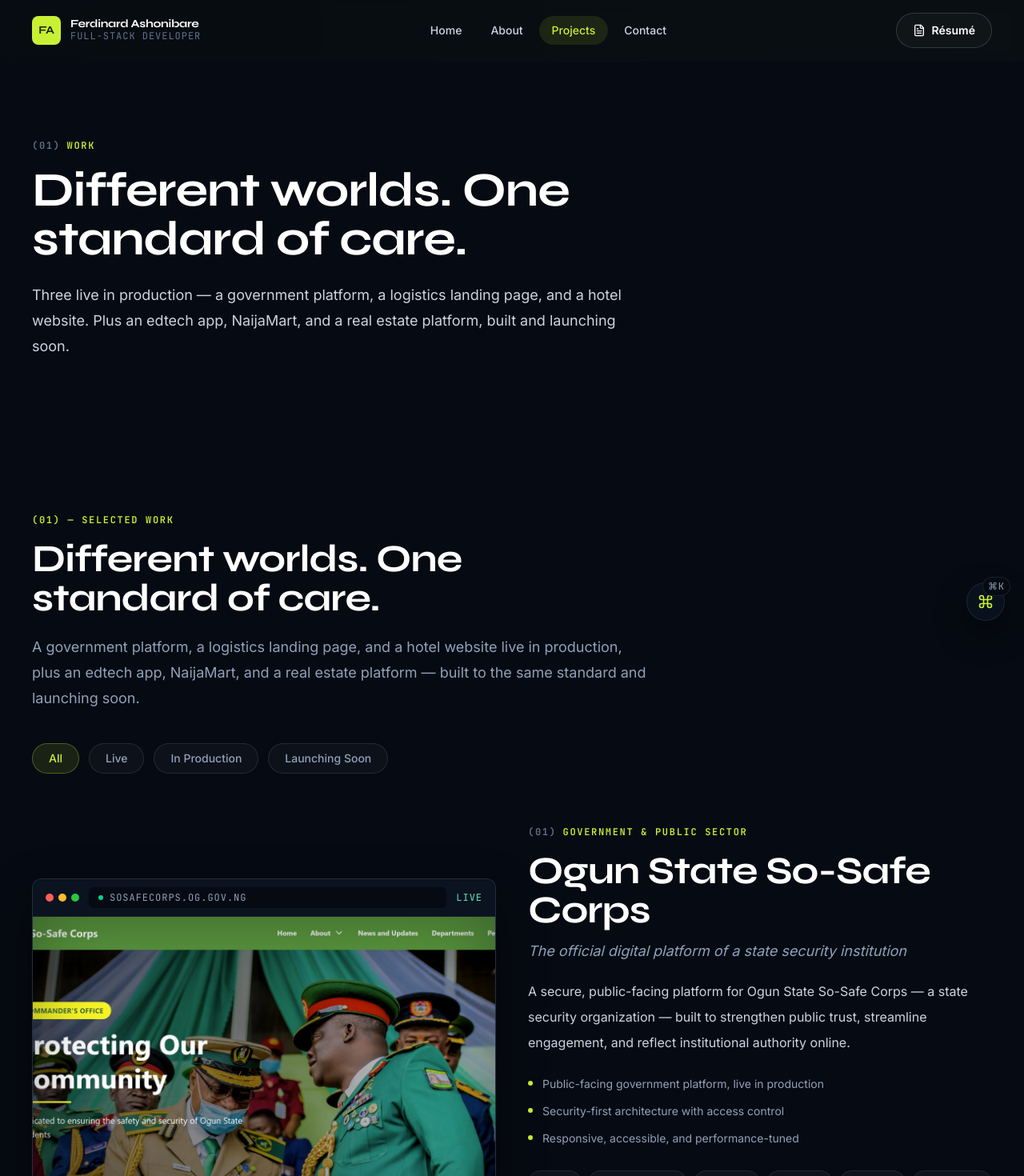
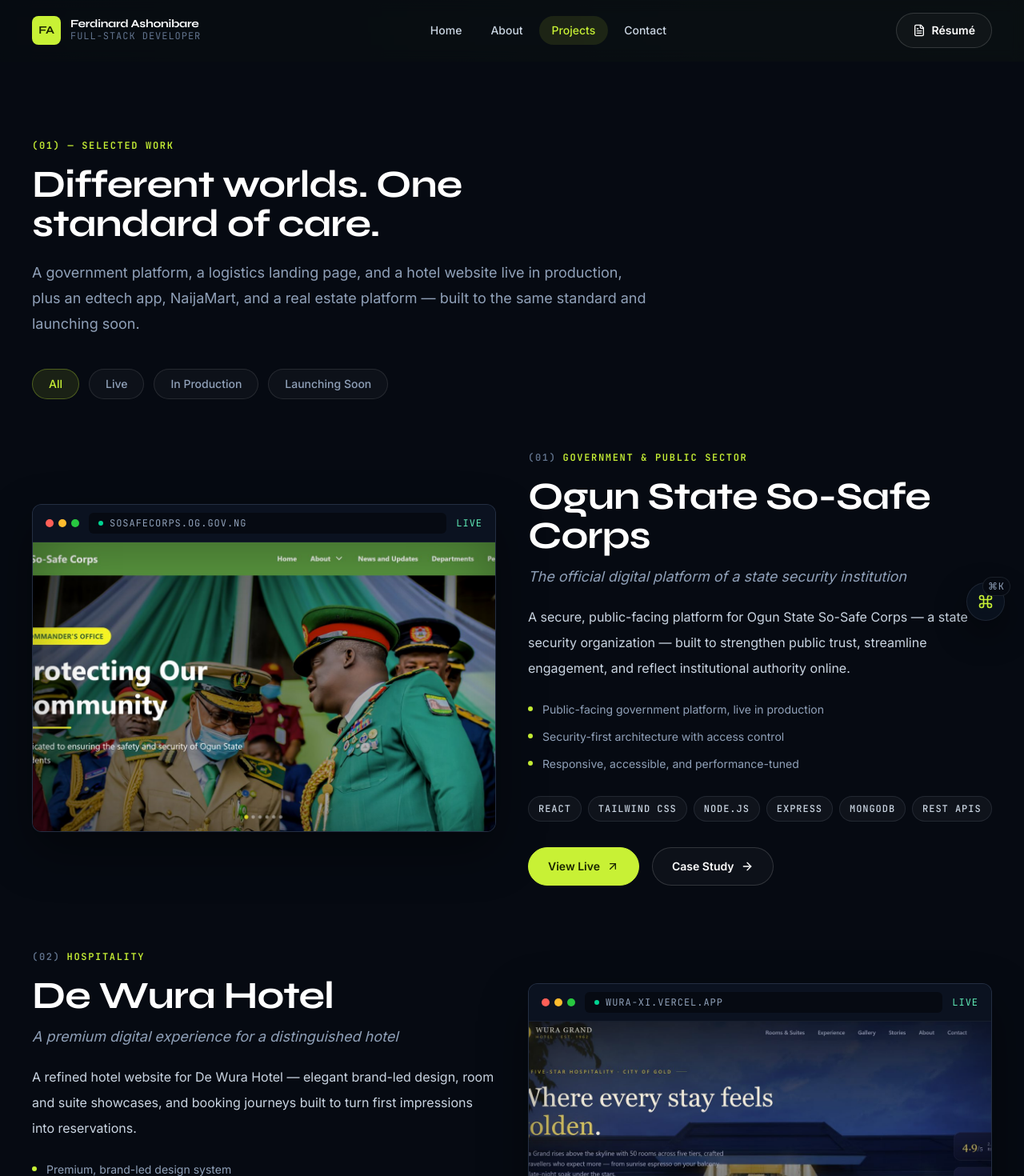
Before and after one commit to Iconvibes/my-Portfolio, a React (Vite) app: page /work in a window 1280 px wide. Shown: the top 1470 px of the page at 80% size. Built offline with nearby package versions, Linux system fonts and the light colour scheme.

Commit message:
updated wura link

```diff
--- a/scripts/resume/resume-v3.html
+++ b/scripts/resume/resume-v3.html
@@ -141,9 +141,9 @@
 
   <div class="entry">
     <div class="entry-head">
-      <span class="title">Wura Grand Hotel — Premium Hotel Website</span>
+      <span class="title">De Wura Hotel — Premium Hotel Website</span>
     </div>
-    <p class="context">Refined, brand-led hotel website — room and suite showcases and booking journeys built to turn first impressions into reservations. Live: <a href="https://wura-y0y5.onrender.com">wura-y0y5.onrender.com</a> · Stack: React, Tailwind CSS, Node.js</p>
+    <p class="context">Refined, brand-led hotel website — room and suite showcases and booking journeys built to turn first impressions into reservations. Live: <a href="https://wura-xi.vercel.app/">wura-xi.vercel.app</a> · Stack: React, Tailwind CSS, Node.js</p>
     <ul>
       <li>Designed and shipped a premium, mobile-first hotel website focused on driving direct reservations on any device.</li>
     </ul>
--- a/scripts/resume/resume.html
+++ b/scripts/resume/resume.html
@@ -168,15 +168,15 @@
 
   <div class="entry">
     <div class="entry-head">
-      <span class="title">Wura Grand Hotel — Premium Hotel Website</span>
+      <span class="title">De Wura Hotel — Premium Hotel Website</span>
       <span class="meta">Live in production</span>
     </div>
-    <div class="entry-head"><span class="project-url"><a href="https://wura-y0y5.onrender.com">wura-y0y5.onrender.com</a></span></div>
+    <div class="entry-head"><span class="project-url"><a href="https://wura-xi.vercel.app/">wura-xi.vercel.app</a></span></div>
     <p class="skill-line" style="margin-top:1mm"><span class="label">Tech Stack:</span> React, Tailwind CSS, Node.js</p>
     <ul>
-      <li>Built a refined, brand-led hotel website for Wura Grand Hotel — elegant room and suite showcases and a booking journey designed to turn first impressions into reservations.</li>
+      <li>Built a refined, brand-led hotel website for De Wura Hotel — elegant room and suite showcases and a booking journey designed to turn first impressions into reservations.</li>
       <li>Premium design system and mobile-first booking flow built to drive direct reservations on any device.</li>
-      <li>Live in production at wura-y0y5.onrender.com.</li>
+      <li>Live in production at wura-xi.vercel.app.</li>
     </ul>
   </div>
 
--- a/src/components/sections/WorkSection.jsx
+++ b/src/components/sections/WorkSection.jsx
@@ -209,9 +209,9 @@
         <div className="mx-auto max-w-7xl px-6 py-20 sm:px-8 lg:px-10 lg:py-24">
           <div className="max-w-3xl">
             <p className="eyebrow">(01) — Selected Work</p>
-            <h2 className="display-ink mt-4 text-4xl text-white sm:text-5xl">
+            <h1 className="display-ink mt-4 text-4xl text-white sm:text-5xl">
               Different worlds. One standard of care.
-            </h2>
+            </h1>
             <p className="mt-5 text-lg leading-8 text-slate-400">
               A government platform, a logistics landing page, and a hotel website live in production, plus an edtech
               app, NaijaMart, and a real estate platform — built to the same standard and launching soon.
@@ -269,7 +269,7 @@
           <Button href="/work" variant="paper" icon>
             Explore the work
           </Button>
-          <p className="mono-label text-ink/50">So-Safe Corps, TPC Logistics, and Wura Grand Hotel are live — EduTrack, NaijaMart & Real Estate Platform are on the way</p>
+          <p className="mono-label text-ink/50">So-Safe Corps, TPC Logistics, and De Wura Hotel are live — EduTrack, NaijaMart & Real Estate Platform are on the way</p>
         </Reveal>
       </Section>
     </section>
--- a/src/content/projects.js
+++ b/src/content/projects.js
@@ -31,11 +31,11 @@
   },
   {
     slug: 'wura-grand-hotel',
-    name: 'Wura Grand Hotel',
+    name: 'De Wura Hotel',
     tagline: 'A premium digital experience for a distinguished hotel',
     sector: 'Hospitality',
     description:
-      'A refined hotel website for Wura Grand Hotel — elegant brand-led design, room and suite showcases, and booking journeys built to turn first impressions into reservations.',
+      'A refined hotel website for De Wura Hotel — elegant brand-led design, room and suite showcases, and booking journeys built to turn first impressions into reservations.',
     highlights: [
       'Premium, brand-led design system',
       'Rooms, suites, and gallery showcases',
@@ -43,9 +43,9 @@
     ],
     tech: ['React', 'Tailwind CSS', 'Node.js'],
     status: 'live',
-    href: 'https://wura-y0y5.onrender.com',
+    href: 'https://wura-xi.vercel.app/',
     caseStudyUrl: '/case-study/wura-grand-hotel',
-    domain: 'wura-y0y5.onrender.com',
+    domain: 'wura-xi.vercel.app',
     image: '/projects/wura.jpg',
     featured: false,
     accent: 'amber'
--- a/src/pages/Work.jsx
+++ b/src/pages/Work.jsx
@@ -1,16 +1,9 @@
-import PageShell from '../components/layout/PageShell';
 import WorkSection from '../components/sections/WorkSection';
 import TestimonialsSection from '../components/sections/TestimonialsSection';
 import CtaSection from '../components/sections/CtaSection';
 
 const Work = () => (
   <div className="bg-ink text-slate-100">
-    <PageShell
-      eyebrow="Work"
-      index="(01)"
-      title="Different worlds. One standard of care."
-      intro="Three live in production — a government platform, a logistics landing page, and a hotel website. Plus an edtech app, NaijaMart, and a real estate platform, built and launching soon."
-    />
     <WorkSection detailed />
     <TestimonialsSection index="(02)" />
     <CtaSection title="Want your product on this page next?" />
--- a/src/utils/routeMeta.js
+++ b/src/utils/routeMeta.js
@@ -48,8 +48,8 @@
     seo: {
       title: 'Work | Ferdinard Ashonibare',
       description:
-        'Selected projects by Ferdinard Ashonibare — Ogun State So-Safe Corps government platform, Wura Grand Hotel, NaijaMart, and more.',
-      keywords: ['portfolio', 'Ogun State So-Safe Corps', 'Wura Grand Hotel', 'NaijaMart', 'EduTrack']
+        'Selected projects by Ferdinard Ashonibare — Ogun State So-Safe Corps government platform, De Wura Hotel, NaijaMart, and more.',
+      keywords: ['portfolio', 'Ogun State So-Safe Corps', 'De Wura Hotel', 'NaijaMart', 'EduTrack']
     }
   },
   {
```
Also changed, not shown: public/llms.txt, public/projects/de-wura-hotel.svg, 1 other file (tests, documents, lock files or other folders).
